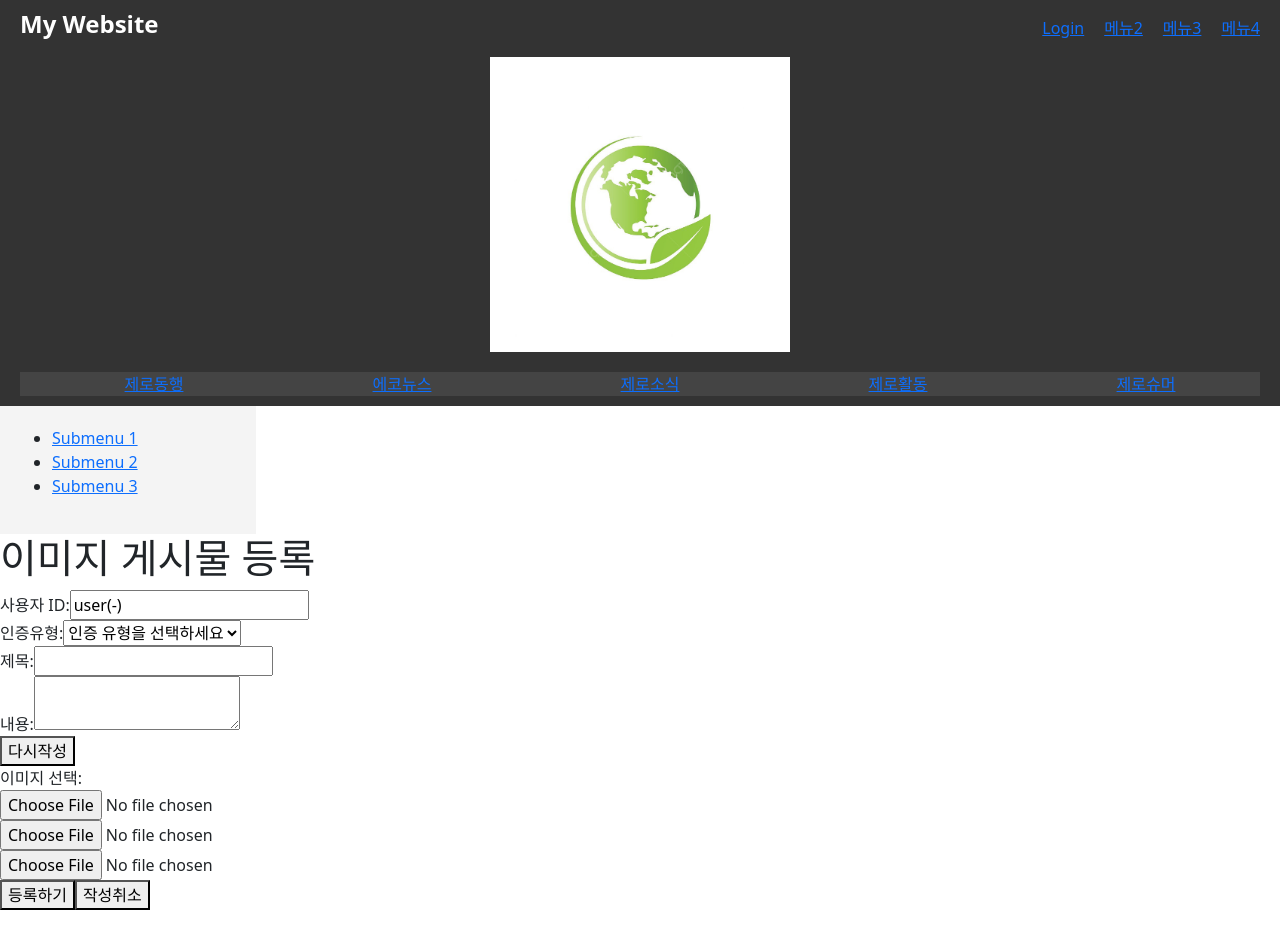
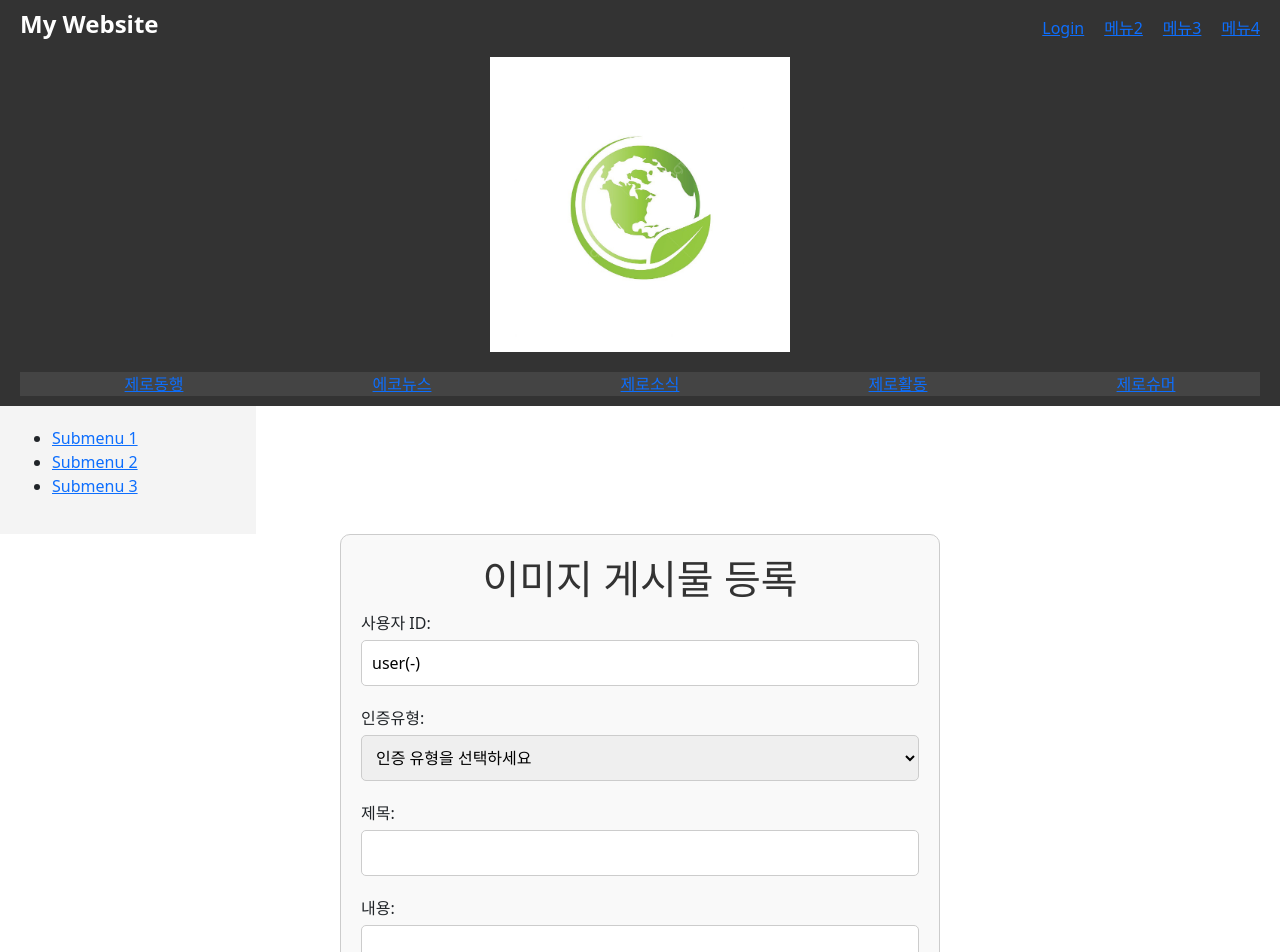
Before and after one commit to rurujon/zero, a React (Create React App) app in the folder front/: page /imgboard/created.action in a window 1280 px wide. Shown: the top 952 px of the page. Before the commit the page ends 910 px from the top, so only its background shows below. Built offline with nearby package versions, Linux system fonts and the light colour scheme.

Commit message:
ImgList div

```diff
--- a/front/src/components/imgboard/ImgList.js
+++ b/front/src/components/imgboard/ImgList.js
@@ -17,38 +17,55 @@ function ImgList() {
 
     return (
         <div>
-            <h2>Image Posts</h2>
-            <ul>
+            <h2>인증게시판 리스트</h2>
+            <p>
+                <button type='button' onClick={() => window.location.href = '/imgboard/created.action'}>
+                    인증 글쓰기
+                </button>
+            </p>
+            <div style={{ display: 'flex', flexWrap: 'wrap', padding: 0 }}>
                 {imgPosts.map((board, index) => (
-                    <li key={`${board.imgPost.imgPostId}_${index}`}>  {/* ImgPost의 ID 사용 */}
-                        <h3>{board.imgPost.imgPostId}</h3>
-                        <p>승인여부: {board.imgPost.auth}</p>
-                        <p>목록: {board.imgPost.cate}</p>
+                    <div key={`${board.imgPost.imgPostId}_${index}`} style={{
+                        border: '2px solid red',
+                        margin: '15px', // 간격 조정
+                        padding: '10px',
+                        borderRadius: '5px',
+                        backgroundColor: '#f0f0f0',
+                        width: '22%' // 4개가 가로로 보이도록 설정
+                    }}>
 
                         {/* 이미지 목록 출력 */}
-                        {board.images && board.images.length > 0 ? (
-                            <div>
-                                {board.images.map((img, imgIndex) => (
+                        <div style={{ display: 'flex', flexWrap: 'wrap', fontSize: 0 }}>
+                            {board.images && board.images.length > 0 ? (
+                                board.images.map((img) => (
                                     <img
-                                        key={img.imgId}  // 각 이미지의 ID를 키로 사용
+                                        key={img.imgId}
                                         src={`/images/${img.saveFileName}`}
                                         alt={img.saveFileName}
-                                        style={{ width: '100px', height: '100px', margin: '5px' }}
+                                        style={{
+                                            width: '350px',
+                                            height: '200px',
+                                            margin: '5px',
+                                            display: 'block',
+                                            verticalAlign: 'top' // vertical-align 조정
+                                        }}
                                     />
-                                ))}
-                            </div>
-                        ) : (
-                            <p>등록된 이미지가 없습니다.</p> // 이미지가 없을 경우 메시지 표시
-                        )}
+                                ))
+                            ) : (
+                                <p>등록된 이미지가 없습니다.</p>
+                            )}
+                        </div>
 
-                        <p>제목: {board.imgPost.title}</p>
-                        <p>작성일: {board.imgPost.created}</p>
-                    </li>
+                        <div style={{ border: '2px solid red', backgroundColor: 'gray', padding: '5px', textAlign: 'center', marginTop: '10px' }}>
+                            <p style={{ color: '#fff' }}>승인여부: {board.imgPost.auth}</p>
+                        </div>
+                        <p>목록: {board.imgPost.cate}</p>
+                        <p>작성자: {board.imgPost.memId}</p>
+                        <p>제목: <a href='/imgboard/article.action'>{board.imgPost.title}</a> </p>
+                        <p>작성일: {new Date(board.imgPost.created).toLocaleDateString()}</p>
+                    </div>
                 ))}
-            </ul>
-
-            <h2>여기용</h2>
-            <img src={'http://localhost:8080/images/0_6847493b-c09e-4493-bcd8-9bf470b3d52a_00.png'} />
+            </div>
         </div>
     );
 }
--- a/front/src/components/imgboard/Imgcreated.js
+++ b/front/src/components/imgboard/Imgcreated.js
@@ -102,24 +102,24 @@ const ImgCreated = () => {
     };
 
     return (
-        <div>
-            <h1>이미지 게시물 등록</h1>
-            <form onSubmit={handleSubmit} method='post'>
-            <div>
-                <div>
-                    <label>사용자 ID:</label>
+        <div style={{ maxWidth: '600px', margin: '0 auto', padding: '20px', border: '1px solid #ccc', borderRadius: '10px', backgroundColor: '#f9f9f9' }}>
+            <h1 style={{ textAlign: 'center', color: '#333' }}>이미지 게시물 등록</h1>
+            <form onSubmit={handleSubmit}>
+                <div style={{ marginBottom: '20px' }}>
+                    <label style={{ display: 'block', marginBottom: '5px' }}>사용자 ID:</label>
                     <input
                         type="text"
                         value={memId}
                         readOnly
-
+                        style={{ width: '100%', padding: '10px', borderRadius: '5px', border: '1px solid #ccc' }}
                     />
                 </div>
-                <div>
-                <label>인증유형:</label>
+                <div style={{ marginBottom: '20px' }}>
+                    <label style={{ display: 'block', marginBottom: '5px' }}>인증유형:</label>
                     <select
                         value={cate}
                         onChange={(evt) => setCate(evt.target.value)}
+                        style={{ width: '100%', padding: '10px', borderRadius: '5px', border: '1px solid #ccc' }}
                     >
                         <option value="">인증 유형을 선택하세요</option>
                         <option value="tum">텀블러 이용</option>
@@ -127,43 +127,46 @@ const ImgCreated = () => {
                         <option value="group">단체 활동</option>
                     </select>
                 </div>
-                <div>
-                    <label>제목:</label>
+                <div style={{ marginBottom: '20px' }}>
+                    <label style={{ display: 'block', marginBottom: '5px' }}>제목:</label>
                     <input
                         type="text"
                         value={title}
                         onChange={(evt) => setTitle(evt.target.value)}
+                        style={{ width: '100%', padding: '10px', borderRadius: '5px', border: '1px solid #ccc' }}
                     />
                 </div>
-                <div>
-                    <label>내용:</label>
+                <div style={{ marginBottom: '20px' }}>
+                    <label style={{ display: 'block', marginBottom: '5px' }}>내용:</label>
                     <textarea
                         value={content}
                         onChange={(evt) => setContent(evt.target.value)}
+                        style={{ width: '100%', padding: '10px', borderRadius: '5px', border: '1px solid #ccc' }}
                     />
                 </div>
-                <button type='button' onClick={handleTextReset}>다시작성</button>
+                <button type='button' onClick={handleTextReset} style={{ marginBottom: '20px', padding: '10px 15px', backgroundColor: '#f44336', color: '#fff', border: 'none', borderRadius: '5px', cursor: 'pointer' }}>
+                    다시작성
+                </button>
 
-            </div>
-                <div>
-                    <label>이미지 선택:</label>
+                <div style={{ marginBottom: '20px' }}>
+                    <label style={{ display: 'block', marginBottom: '5px' }}>이미지 선택:</label>
                     {images.map((image, index) => (
-                        <div key={index}>
+                        <div key={index} style={{ marginBottom: '10px' }}>
                             <input
                                 type="file"
                                 ref={el => fileInputRefs.current[index] = el}
                                 onChange={(evt) => handleImageChange(index, evt)}
                                 accept="image/*"
+                                style={{ display: 'block', marginBottom: '5px' }}
                             />
                             {imagePreviews[index] && (
-                                <div>
+                                <div style={{ display: 'flex', alignItems: 'center' }}>
                                     <img
                                         src={imagePreviews[index]}
                                         alt='선택이미지 미리보기'
-                                        style={{ width: '100px', height: '100px', objectFit: 'cover' }}
+                                        style={{ width: '100px', height: '100px', objectFit: 'cover', marginRight: '10px' }}
                                     />
-
-                                    <button type="button" onClick={() => handleImageRemove(index)}>
+                                    <button type="button" onClick={() => handleImageRemove(index)} style={{ padding: '5px 10px', backgroundColor: '#f44336', color: '#fff', border: 'none', borderRadius: '5px', cursor: 'pointer' }}>
                                         파일 선택 취소
                                     </button>
                                 </div>
@@ -171,9 +174,12 @@ const ImgCreated = () => {
                         </div>
                     ))}
                 </div>
-                <button type="submit" onClick={() => window.location.href = '/imgboard/list.action'}>등록하기</button>
-                <button type='button' onClick={() => window.location.href = '/imgboard/list.action'}>작성취소</button>
-
+                <button type="submit" style={{ padding: '10px 15px', backgroundColor: '#4CAF50', color: '#fff', border: 'none', borderRadius: '5px', cursor: 'pointer', marginRight: '10px' }}>
+                    등록하기
+                </button>
+                <button type='button' onClick={() => window.location.href = '/imgboard/list.action'} style={{ padding: '10px 15px', backgroundColor: '#f44336', color: '#fff', border: 'none', borderRadius: '5px', cursor: 'pointer' }}>
+                    작성취소
+                </button>
             </form>
         </div>
     );
```
Also changed, not shown: front/public/images/imgboard/35_041f750e-d134-4c32-9be1-1198188cfba8_234.png (added), front/public/images/imgboard/36_18236eeb-8a24-4168-bcbf-10cb2d427ba5_234.png (added), front/src/components/imgboard/ImgList.css (added). Lines whose indentation alone changed are shown as unchanged.
